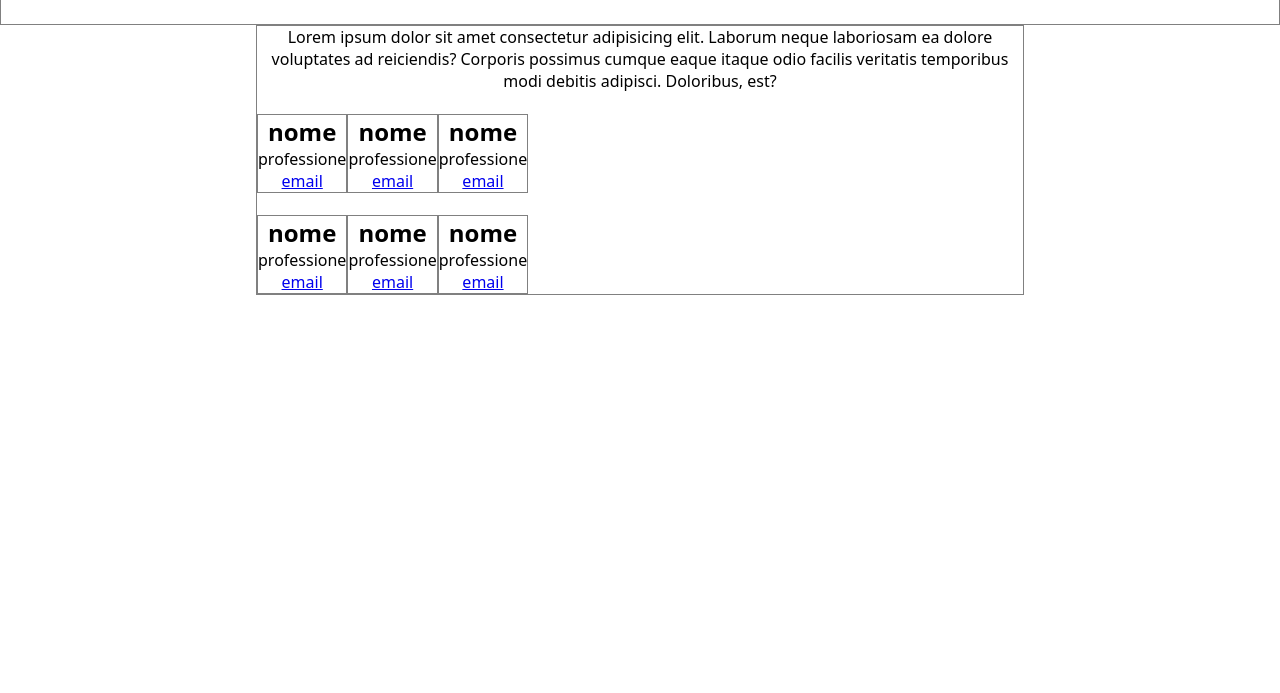
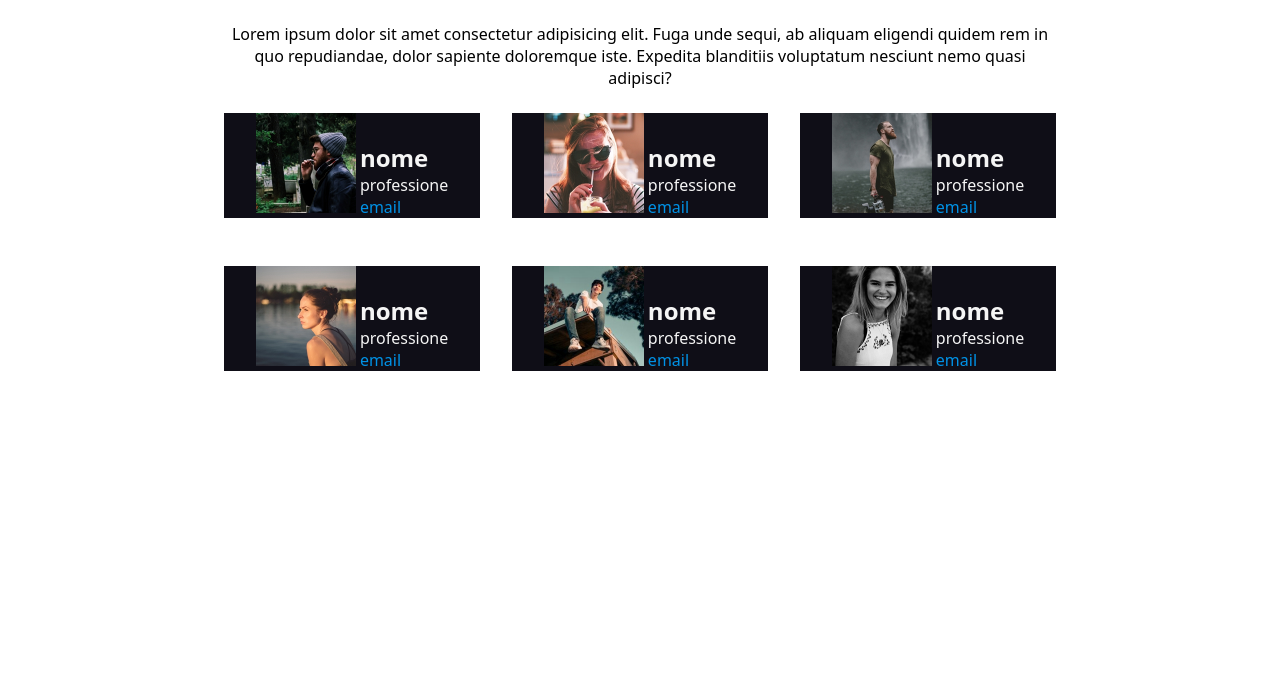
Before and after one commit to KellerMarika/html-css-float-cards, a plain HTML site: page index.html in a window 1280 px wide. Shown: the part 107-800 px from the top of the page. Drawn offline with Linux system fonts and the light colour scheme.

Commit message:
risolto problema spaziatura

```diff
--- a/index.html
+++ b/index.html
@@ -28,10 +28,7 @@
             <!-- contenitore paragrafo -->
             <div class="paragraph_conainer">
                 <p>
-                    Lorem ipsum dolor sit amet consectetur adipisicing elit. Laborum neque laboriosam ea dolore
-                    voluptates
-                    ad reiciendis? Corporis possimus cumque eaque itaque odio facilis veritatis temporibus modi debitis
-                    adipisci. Doloribus, est?
+                  Lorem ipsum dolor sit amet consectetur adipisicing elit. Fuga unde sequi, ab aliquam eligendi quidem rem in quo repudiandae, dolor sapiente doloremque iste. Expedita blanditiis voluptatum nesciunt nemo quasi adipisci?
                 </p>
 
                 <!-- contenitore fratello - misure -->
@@ -43,7 +40,7 @@
                 <div class="card_container float_left">
 
                     <!-- immagine -->
-                    <img src="" alt="">
+                    <img src="img/male1.png" alt="">
 
                     <!-- info della card -->
                     <div class="card_info_container">
@@ -57,7 +54,7 @@
                 <div class="card_container float_left">
 
                     <!-- immagine -->
-                    <img src="" alt="">
+                    <img src="img/female1.png" alt="">
 
                     <!-- info della card -->
                     <div class="card_info_container">
@@ -71,7 +68,7 @@
                 <div class="card_container float_left">
 
                     <!-- immagine -->
-                    <img src="" alt="">
+                    <img src="img/male2.png" alt="">
 
                     <!-- info della card -->
                     <div class="card_info_container">
@@ -90,7 +87,7 @@
                 <div class="card_container float_left">
 
                     <!-- immagine -->
-                    <img src="" alt="">
+                    <img src="img/female2.png" alt="">
 
                     <!-- info della card -->
                     <div class="card_info_container">
@@ -104,7 +101,7 @@
                 <div class="card_container float_left">
 
                     <!-- immagine -->
-                    <img src="" alt="">
+                    <img src="img/male3.png" alt="">
 
                     <!-- info della card -->
                     <div class="card_info_container">
@@ -118,7 +115,7 @@
                 <div class="card_container float_left">
 
                     <!-- immagine -->
-                    <img src="" alt="">
+                    <img src="img/female3.png" alt="">
 
                     <!-- info della card -->
                     <div class="card_info_container">
--- a/style/style.css
+++ b/style/style.css
@@ -1,3 +1,4 @@
+/* BASIC */
 *{
 box-sizing: border-box;
 margin: 0;
@@ -14,14 +15,14 @@ padding: 0;
     float: left;
 }
 
-/* temporaneo ........................*/
-[class$="container"]{border: 1px solid grey}
-/* ................................. */
+
 
 body{
     text-align: center;
     font-family:system-ui, -apple-system, BlinkMacSystemFont, 'Segoe UI', Roboto, Oxygen, Ubuntu, Cantarell, 'Open Sans', 'Helvetica Neue', sans-serif;
 }
+
+/* HEADER */
 
 header h1{
 color: #E53170;
@@ -35,7 +36,39 @@ text-transform: capitalize;
     padding:2.5rem 0
 }
 
+/* MAIN  */
 main .main_container{
-    width: 60%;
+    width: 65%;
     margin: auto;
 }
+
+main .paragraph_conainer{
+    padding-bottom: 1.5rem;
+}
+
+/* CARDS */
+
+.card_container{
+    background-color:rgb(15, 14, 23);
+    width: calc((100%/3) - (4rem/3));
+    margin-bottom: 3rem;
+}
+
+.card_container:not(:last-child){
+   margin-right: 2rem;
+}
+
+.card_container img{
+    height: 100px;
+}
+
+.card_info_container{
+    color: whitesmoke;
+    text-align: left;
+    display: inline-block;
+}
+
+.card_info_container a{
+    color:rgb(0, 146, 230);
+    text-decoration: none;
+}
```
